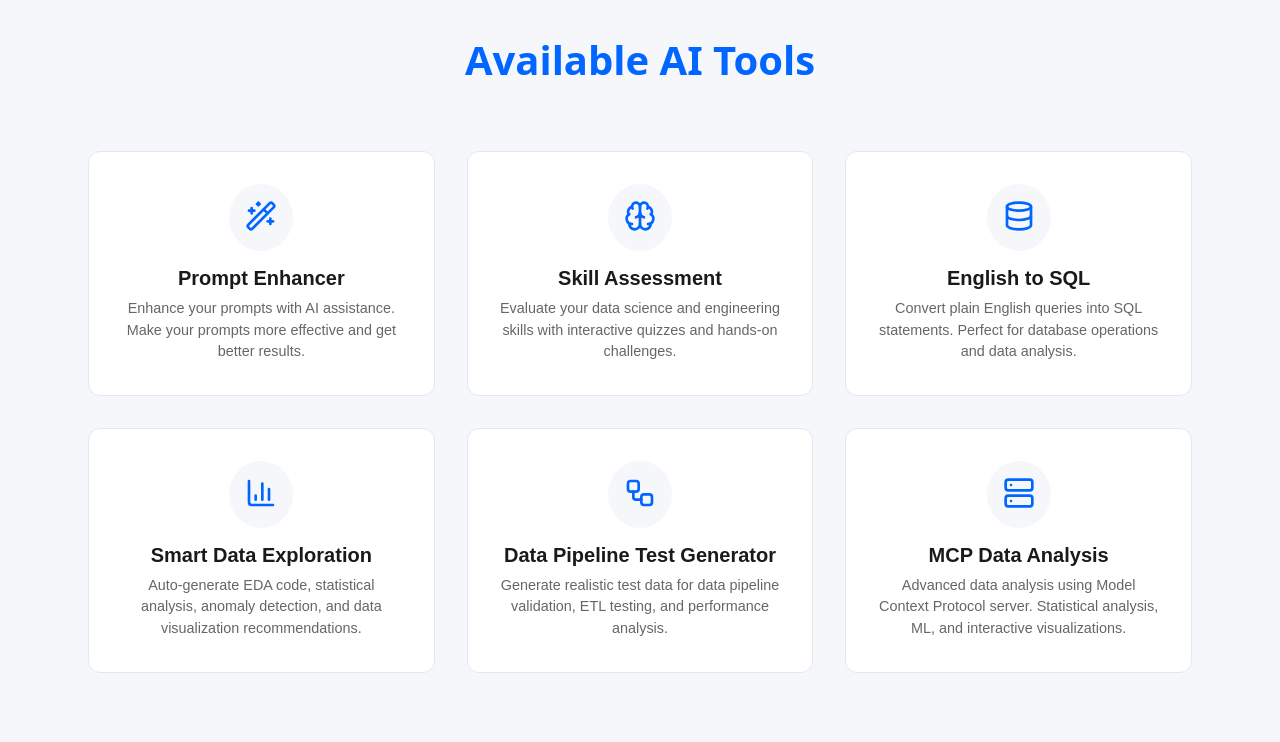
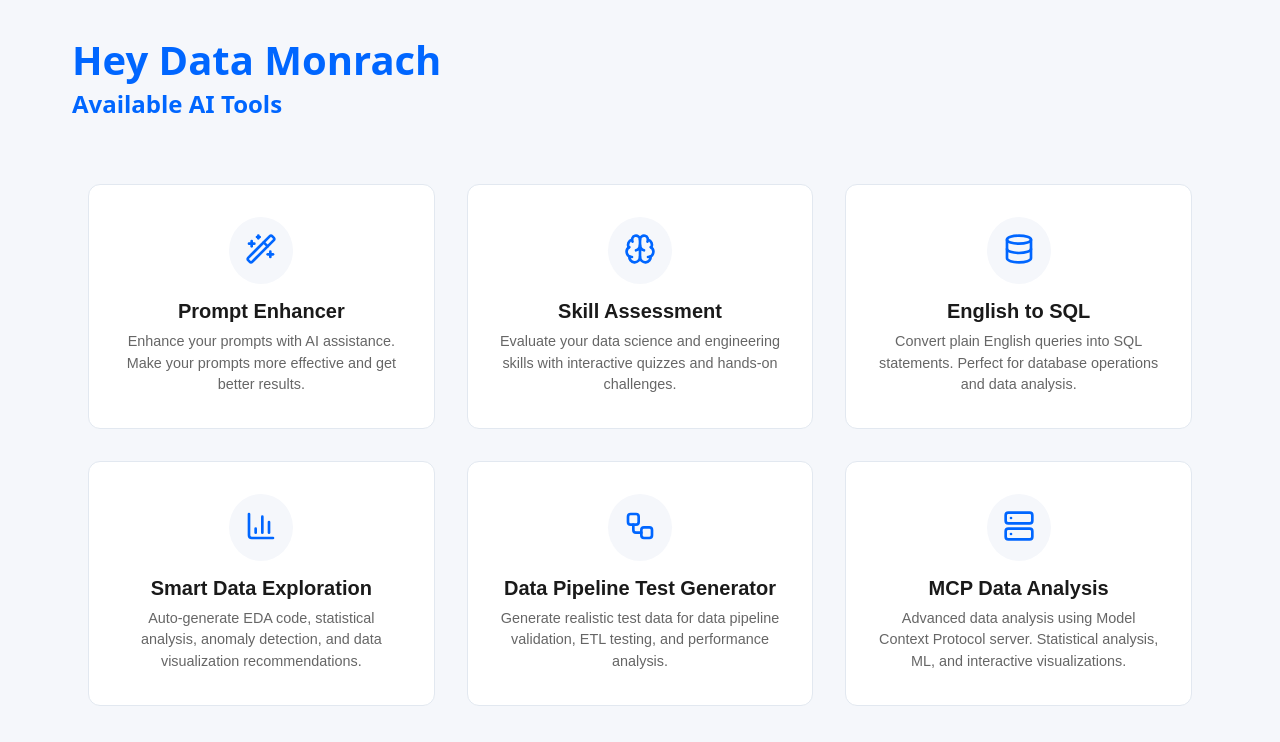
Before and after one commit to Amoako419/prompt_enhancer, a React (Vite) app in the folder frontend/: page / in a window 1280 px wide. Shown: the top 742 px of the page. Built offline with nearby package versions, Linux system fonts and the light colour scheme.

Commit message:
Updates AITools header to improve user greeting and adjusts text alignment

```diff
--- a/frontend/src/components/AITools.jsx
+++ b/frontend/src/components/AITools.jsx
@@ -59,7 +59,8 @@ export default function AITools({ onNavigateToEnhancer, onNavigateToSqlConverter
   return (
     <div className="tools-container">
       <header className="tools-header">
-        <h1>Available AI Tools</h1>
+        <h1>Hey Data Monrach</h1>
+        <h2>Available AI Tools</h2>
       </header>
       <div className="tools-grid">
         {tools.map((tool, index) => (
--- a/frontend/src/styles/AITools.css
+++ b/frontend/src/styles/AITools.css
@@ -5,8 +5,10 @@
 }
 
 .tools-header {
-  text-align: center;
+  text-align: left;
   margin-bottom: 3rem;
+  font: small;  font-weight: 600;
+  color: var(--primary-color);
 }
 
 .tools-header h1 {
```
